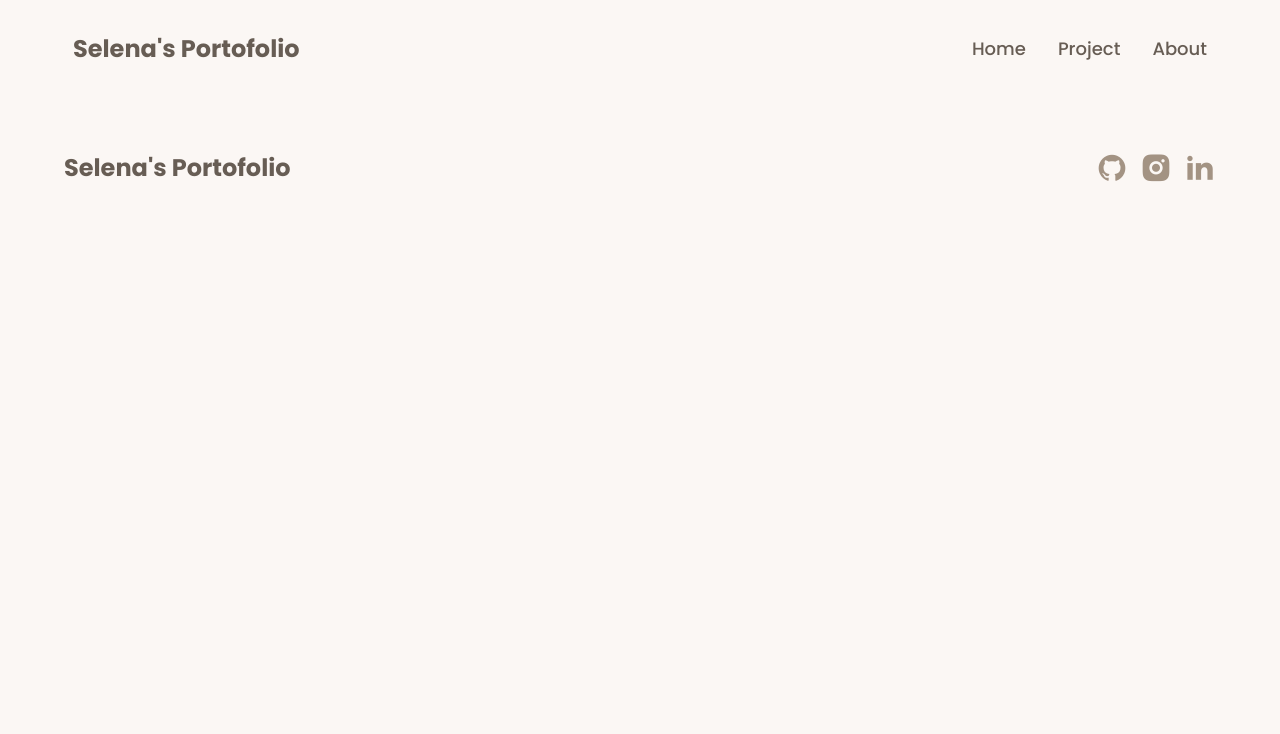
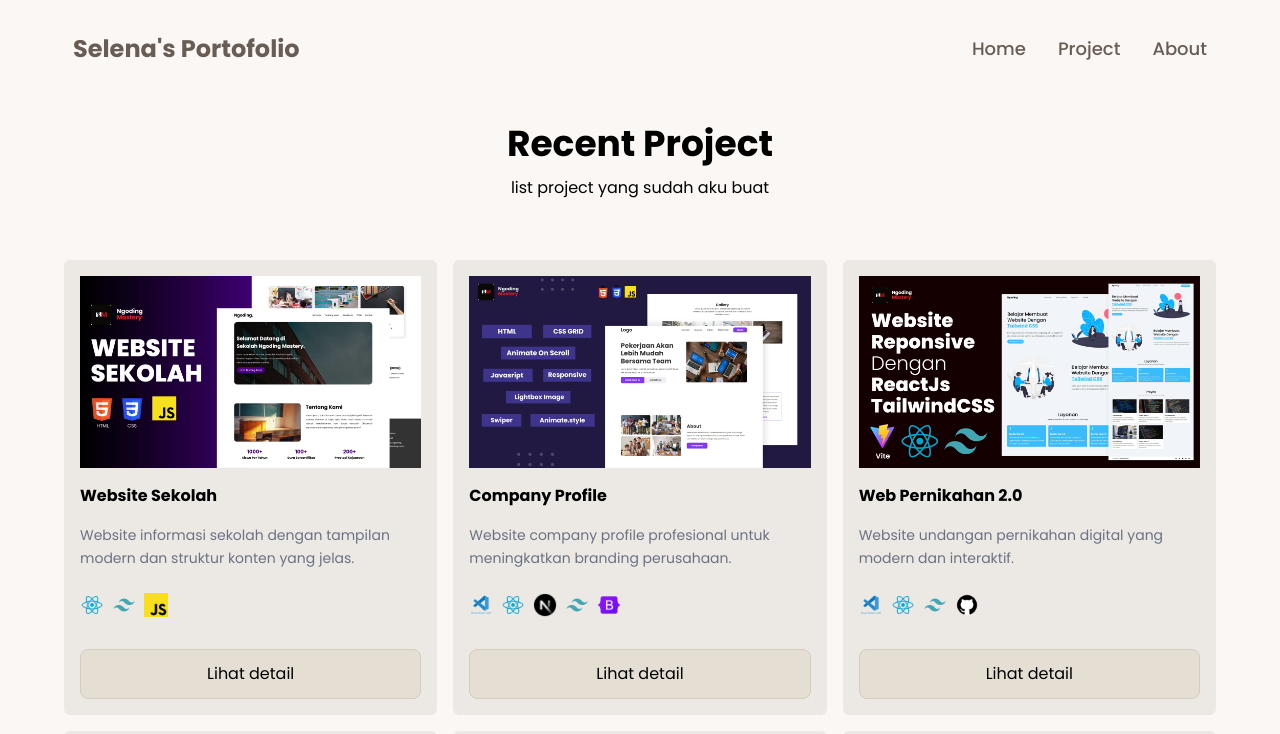
Before and after one commit to selenahans/portofolio, a React (Vite) app in the folder portofolio/: page /projects in a window 1280 px wide. Shown: the top 734 px of the page. Built offline with nearby package versions, Linux system fonts and the light colour scheme.

Commit message:
semua struktur hrsnya sudah selesai tinggal tambah" data sama rapih"in

```diff
--- a/portofolio/src/App.tsx
+++ b/portofolio/src/App.tsx
@@ -12,6 +12,7 @@ import Home from "./pages/Home";
 import Projects from "./pages/Projects";
 import Navbar from "./components/Navbar";
 import Footer from "./components/Footer";
+import ProjectDetail from "./pages/ProjectDetail";
 
 
 function App() {
@@ -25,6 +26,7 @@ function App() {
         <Route path="/" element={<Home />} />
         <Route path="/projects" element={<Projects />} />
         <Route path="/about" element={<About />} />
+        <Route path="/projectdetail/:slug" element={<ProjectDetail />} />
       </Routes>
 
       <Footer />
--- a/portofolio/src/data.js
+++ b/portofolio/src/data.js
@@ -138,6 +138,7 @@ export const listProyek = [
   {
     id: "website-sekolah",
     nama: "Website Sekolah",
+    slug: "website-sekolah",
     kategori: [PROJECT_CATEGORY.WEB_DEV, PROJECT_CATEGORY.UI_UX],
     thumbnail: Proyek1,
 
@@ -147,7 +148,7 @@ export const listProyek = [
     fullDesc:
       "Website sekolah ini dibuat untuk memudahkan siswa dan orang tua dalam mengakses informasi akademik, berita sekolah, dan agenda kegiatan. Fokus utama pada keterbacaan, navigasi sederhana, dan performa ringan.",
 
-    tools: ["HTML", "CSS", "JavaScript", "AOS"],
+    tools: [Tools2, Tools4, Tools6],
 
     features: [
       "Landing page informatif",
@@ -174,6 +175,7 @@ export const listProyek = [
   {
     id: "company-profile",
     nama: "Company Profile",
+    slug: "company-profile",
     kategori: [PROJECT_CATEGORY.WEB_DEV],
     thumbnail: Proyek2,
 
@@ -183,7 +185,7 @@ export const listProyek = [
     fullDesc:
       "Company profile ini dirancang untuk memperkenalkan layanan dan identitas perusahaan secara profesional dengan tampilan visual yang bersih dan modern.",
 
-    tools: ["HTML", "CSS", "JavaScript", "Swiper", "Lightbox"],
+    tools: [Tools1, Tools2, Tools3, Tools4, Tools5],
 
     features: [
       "Slider interaktif",
@@ -209,6 +211,7 @@ export const listProyek = [
   {
     id: "web-pernikahan",
     nama: "Web Pernikahan 2.0",
+    slug: "web-pernikahan",
     kategori: [PROJECT_CATEGORY.WEB_DEV, PROJECT_CATEGORY.UI_UX],
     thumbnail: Proyek3,
 
@@ -218,7 +221,7 @@ export const listProyek = [
     fullDesc:
       "Web pernikahan ini memungkinkan pasangan membagikan undangan secara digital lengkap dengan informasi acara, galeri foto, dan animasi interaktif.",
 
-    tools: ["Vite", "ReactJS", "TailwindCSS", "AOS"],
+    tools: [Tools1, Tools2, Tools4, Tools8],
 
     features: [
       "Single page application",
@@ -244,6 +247,7 @@ export const listProyek = [
   {
     id: "website-course",
     nama: "Website Course",
+    slug: "website-course",
     kategori: [PROJECT_CATEGORY.WEB_DEV],
     thumbnail: Proyek4,
 
@@ -253,7 +257,7 @@ export const listProyek = [
     fullDesc:
       "Website course ini dirancang untuk menampilkan materi pembelajaran, daftar kelas, dan informasi mentor dengan struktur yang jelas.",
 
-    tools: ["Vite", "ReactJS", "Bootstrap"],
+    tools: [Tools1, Tools2, Tools4, Tools8],
 
     features: [
       "Halaman kursus",
@@ -277,6 +281,7 @@ export const listProyek = [
   {
     id: "web-portfolio",
     nama: "Web Portfolio",
+    slug: "web-portfolio",
     kategori: [
       PROJECT_CATEGORY.WEB_DEV,
       PROJECT_CATEGORY.UI_UX,
@@ -290,7 +295,7 @@ export const listProyek = [
     fullDesc:
       "Portfolio ini berfungsi sebagai personal branding untuk menampilkan project, skill, dan pengalaman secara profesional.",
 
-    tools: ["HTML", "CSS", "JavaScript"],
+    tools: [Tools1, Tools2, Tools4],
 
     features: [
       "List project",
@@ -314,6 +319,7 @@ export const listProyek = [
   {
     id: "company-profile-2",
     nama: "Company Profile 2.0",
+    slug: "company-profile-2",
     kategori: [PROJECT_CATEGORY.WEB_DEV],
     thumbnail: Proyek6,
 
@@ -323,7 +329,7 @@ export const listProyek = [
     fullDesc:
       "Company profile versi terbaru dengan performa lebih baik dan animasi modern menggunakan Next.js.",
 
-    tools: ["NextJS", "TailwindCSS", "Framer Motion"],
+    tools: [Tools7, Tools4, Tools9],
 
     features: [
       "Animasi modern",
--- a/portofolio/src/pages/ProjectDetail.tsx
+++ b/portofolio/src/pages/ProjectDetail.tsx
@@ -1,22 +1,90 @@
-import { useParams } from "react-router-dom"
-// import { listProyek } from "../data"
-import { listTools } from "../data";
+import { useParams, Link } from "react-router-dom";
 import { listProyek } from "../data";
-import { listSpeciality } from "../data";
 const ProjectDetail = () => {
+  const { slug } = useParams();
+  const proyek = listProyek.find((p) => p.slug === slug);
+  if (!proyek) {
+    return (
+      <div className="min-h-screen flex items-center justify-center">
+        <h1 className="text-2xl font-bold text-gray-800">Project Not Found</h1>
+      </div>
+    );
+  }
+
+  return (
     <>
+      <div className="min-h-screen bg-white pt-28 pb-10 px-4 sm:px-6 lg:px-8">
+        <div className="max-w-5xl mx-auto">
+          {/* Tombol Back */}
+          <div className="relative flex items-center mb-8">
+            {/* Tombol Back Warna Cokelat */}
+            <Link
+              to="/projects"
+              className="flex items-center gap-2 text-[#A39383] hover:text-[#8E7F70] transition-colors z-10"
+            >
+              <span aria-hidden className="text-lg">←</span>
+              <span className="font-semibold text-lg">Back</span>
+            </Link>
+
+            {/* Judul Proyek Rata Tengah */}
+            <h1 className="absolute inset-x-0 text-center text-3xl sm:text-4xl font-bold text-gray-900 pointer-events-none">
+              {proyek.nama}
+            </h1>
+          </div>
+
+          <hr className="border-t border-dashed border-gray-300 mb-8" />
+
+          {/* Bagian Tech Stack */}
+          <div className="flex flex-wrap items-center gap-4 mb-12">
+            <span className="text-gray-700 font-semibold">Tech Stack :</span>
+            <div className="flex flex-wrap gap-3">
+              {proyek.tools.map((tool, index) => (
+                <img
+                  key={index}
+                  src={tool}
+                  alt="tech-icon"
+                  className="w-7 h-7 object-contain"
+                  title="Technology Tool"
+                />
+              ))}
+            </div>
+          </div>
+
+          {/* Gambar Utama / Hero Image */}
+          <div className="w-full rounded-2xl overflow-hidden shadow-lg aspect-video flex justify-center items-center p-6 sm:p-12">
+            <img
+              src={proyek.thumbnail}
+              alt={proyek.nama}
+              className="w-full h-full object-contain drop-shadow-2xl"
+            />
+          </div>
+
+          {/* Detail Tambahan (Features & Results) - Opsional */}
+          <div className="mt-16 grid grid-cols-1 md:grid-cols-2 gap-12">
+            <div>
+              <h2 className="text-2xl font-bold text-gray-800 mb-4">
+                Key Features
+              </h2>
+              <ul className="list-disc list-inside space-y-2 text-gray-600">
+                {proyek.features.map((feature, index) => (
+                  <li key={index}>{feature}</li>
+                ))}
+              </ul>
+            </div>
+            <div>
+              <h2 className="text-2xl font-bold text-gray-800 mb-4">
+                Results & Impact
+              </h2>
+              <ul className="list-disc list-inside space-y-2 text-gray-600">
+                {proyek.results.map((result, index) => (
+                  <li key={index}>{result}</li>
+                ))}
+              </ul>
+            </div>
+          </div>
+        </div>
+      </div>
     </>
-//   const { id } = useParams()
-//   const project = listProyek.find(p => p.id === id)
-
-//   if (!project) return <p>Project tidak ditemukan</p>
-
-//   return (
-//     <div className="p-10">
-//       <h1 className="text-3xl font-bold">{project.title}</h1>
-//       <p className="mt-4">{project.description}</p>
-//     </div>
-//   )
-}
-
-export default ProjectDetail
+  );
+};
+export default ProjectDetail;
--- a/portofolio/src/pages/Projects.tsx
+++ b/portofolio/src/pages/Projects.tsx
@@ -1,24 +1,75 @@
-import { Link } from "react-router-dom"
+import { Link } from "react-router-dom";
+// import DataImage from "../data";
 // import { listProyek } from "../data/data"
-import { listTools } from "../data";
 import { listProyek } from "../data";
-import { listSpeciality } from "../data";
 const Projects = () => {
   return (
     <>
+    <br />
+      <div className="proyek mt-15 py-10 max-w-6xl mx-auto" id="project">
+        <h1
+          className="text-center text-4xl font-bold mb-2"
+          data-aos="fade-up"
+          data-aos-duration="1000"
+          data-aos-once="true"
+        >
+          Recent Project
+        </h1>
+        <p
+          className="text-base/loose text-center opacity-50"
+          data-aos="fade-up"
+          data-aos-duration="1000"
+          data-aos-delay="300"
+          data-aos-once="true"
+        >
+          list project yang sudah aku buat
+        </p>
+        <div className="proyek-box mt-14 grid lg:grid-cols-3 sm:grid-cols-2 grid-cols-1 gap-4 ">
+          {listProyek.map((proyek) => (
+            <div
+              key={proyek.id}
+              className="p-4 bg-[#ECE9E5] rounded-md"
+              data-aos="fade-up"
+              data-aos-duration="1000"
+              data-aos-delay={proyek.dad}
+            >
+              <img src={proyek.thumbnail} alt={proyek.nama} loading="lazy" />
+              <div>
+                <h1 className="text2xl font-bold my-4">{proyek.nama}</h1>
+                <p className="text-gray-500 text-sm leading-relaxed mb-6 line-clamp-3">
+                  {proyek.shortDesc}
+                </p>
+                <div className="flex flex-wrap gap-2">
+                  {proyek.tools.map((tool, index) => (
+                    // <p
+                    //   className="py-1 px-3 border border-[#A39383] bg-[#FBF7F4] rounded-md font-semibold"
+                    //   key={index}
+                    // >
+                    //   {tool}
+                    // </p>
+                    <img
+                      src={tool}
+                      alt="tool-icon"
+                      className="w-6 h-6 object-contain" // Ukuran icon (bisa disesuaikan)
+                      key={index}
+                    />
+                  ))}
+                </div>
+                <div className="mt-8 text-center">
+                  <Link
+                    to={`/projectdetail/${proyek.slug}`}
+                    className="bg-[#E5DFD3] p-3 rounded-lg block border border-[#D3CCBF] hover:bg-[#D3CCBF]"
+                  >
+                    Lihat detail
+                  </Link>
+                </div>
+              </div>
+            </div>
+          ))}
+        </div>
+      </div>
     </>
-    // <div className="p-10">
-    //   <h1 className="text-3xl font-bold">Projects</h1>
+  );
+};
 
-    //   {listProyek.map((p) => (
-    //     <Link key={p.id} to={`/projects/${p.id}`}>
-    //       <div className="mt-4 border p-4">
-    //         {p.title}
-    //       </div>
-    //     </Link>
-    //   ))}
-    // </div>
-  )
-}
-
-export default Projects
+export default Projects;
```
Also changed, not shown: portofolio/src/pages/Home.tsx (+49 -25 lines).
